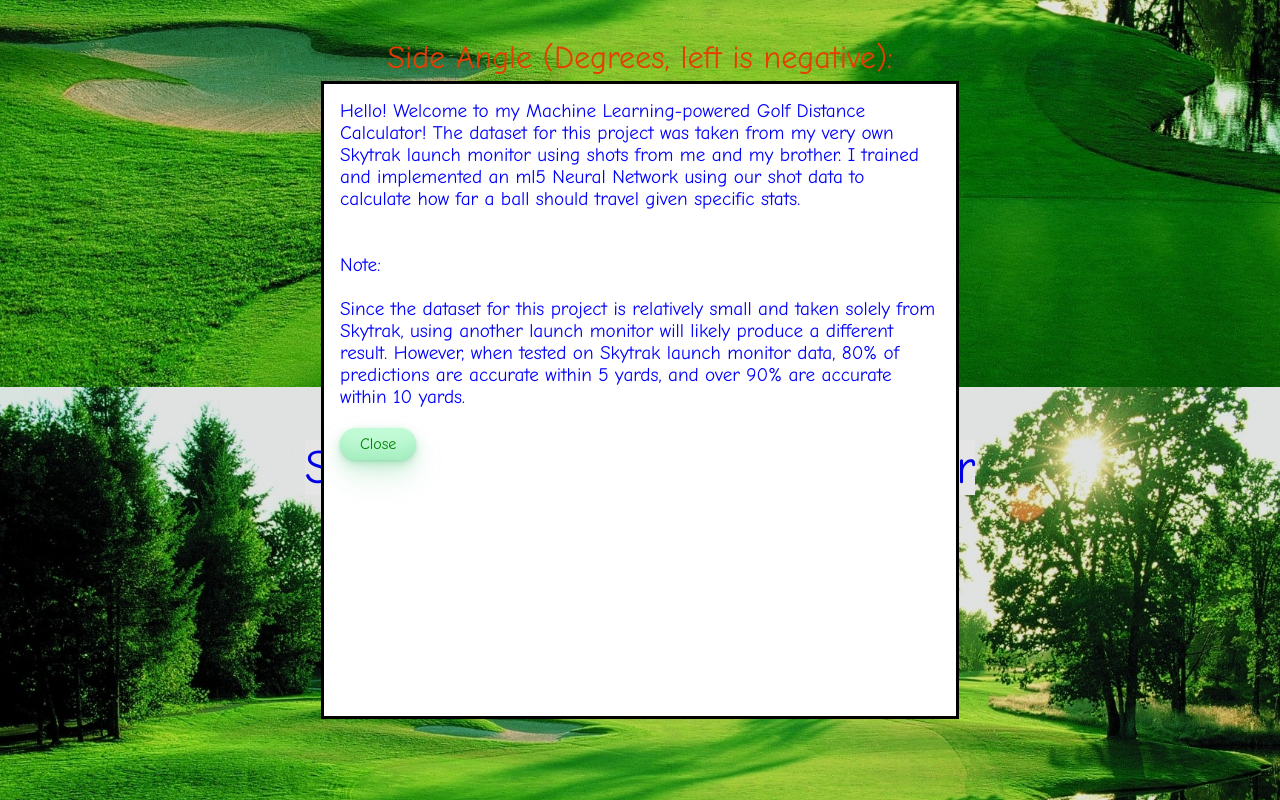
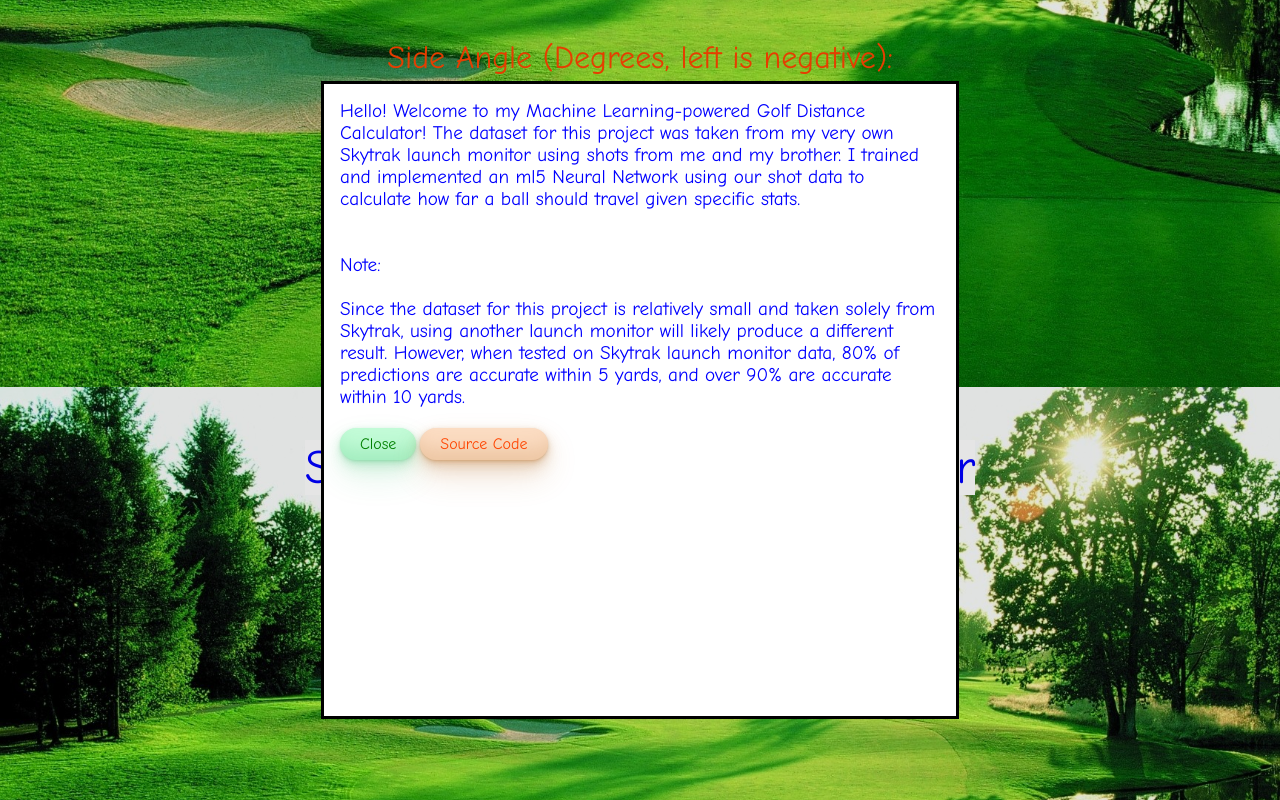
Before and after one commit to Sjviray814/golf-distance-calculator, a plain HTML site: page index.html in a window 1280 px wide. Both pictures are taken after a click on the button "About This Project". Shown: the part 413-1213 px from the top of the page. Drawn offline with Linux system fonts and the light colour scheme; a script that the page names is missing.

Commit message:
added source code button

```diff
--- a/index.html
+++ b/index.html
@@ -54,6 +54,7 @@
              Since the dataset for this project is relatively small and taken solely from Skytrak, using another launch monitor will likely produce a different result.
              However, when tested on Skytrak launch monitor data, 80% of predictions are accurate within 5 yards, and over 90% are accurate within 10 yards.</div>
         <button data-close-modal> Close</button>
+        <a href="https://github.com/Sjviray814/golf-distance-calculator" target="_blank"><button id="source">Source Code</button></a>
     </dialog>
 </div>
 
--- a/style.css
+++ b/style.css
@@ -72,6 +72,33 @@ button:hover {
 }
 
 
+#source {
+  background-color: #fbdcc2;
+  border-radius: 100px;
+  box-shadow: rgba(187, 113, 44, 0.2) 0 -25px 18px -14px inset,rgba(187, 113, 44, 0.2) 0 1px 2px,rgba(187, 113, 44, 0.2) 0 2px 4px,rgba(187, 113, 44, 0.2) 0 4px 8px,rgba(187, 113, 44, 0.2) 0 8px 16px,rgba(187, 113, 44, 0.2) 0 16px 32px;
+  color: orangered;
+  cursor: pointer;
+  display: inline-block;
+  font-family: "Comic Sans MS", "Comic Sans", cursive;
+  padding: 7px 20px;
+  text-align: center;
+  text-decoration: none;
+  transition: all 250ms;
+  border: 0;
+  font-size: 16px;
+  user-select: none;
+  -webkit-user-select: none;
+  touch-action: manipulation;
+  margin-top: 20px;
+  max-width: 200px;
+}
+
+#source:hover {
+  box-shadow: rgba(187, 113, 44, 0.35) 0 -25px 18px -14px inset,rgba(187, 113, 44, 0.35) 0 1px 2px,rgba(187, 113, 44, 0.35) 0 2px 4px,rgba(187, 113, 44, 0.35) 0 4px 8px,rgba(187, 113, 44, 0.35) 0 8px 16px,rgba(187, 113, 44, 0.35) 0 16px 32px;
+  transform: scale(1.05) rotate(-1deg);
+}
+
+
 
 html{
     background: url(bg.jpg) no-repeat center center fixed;
```
